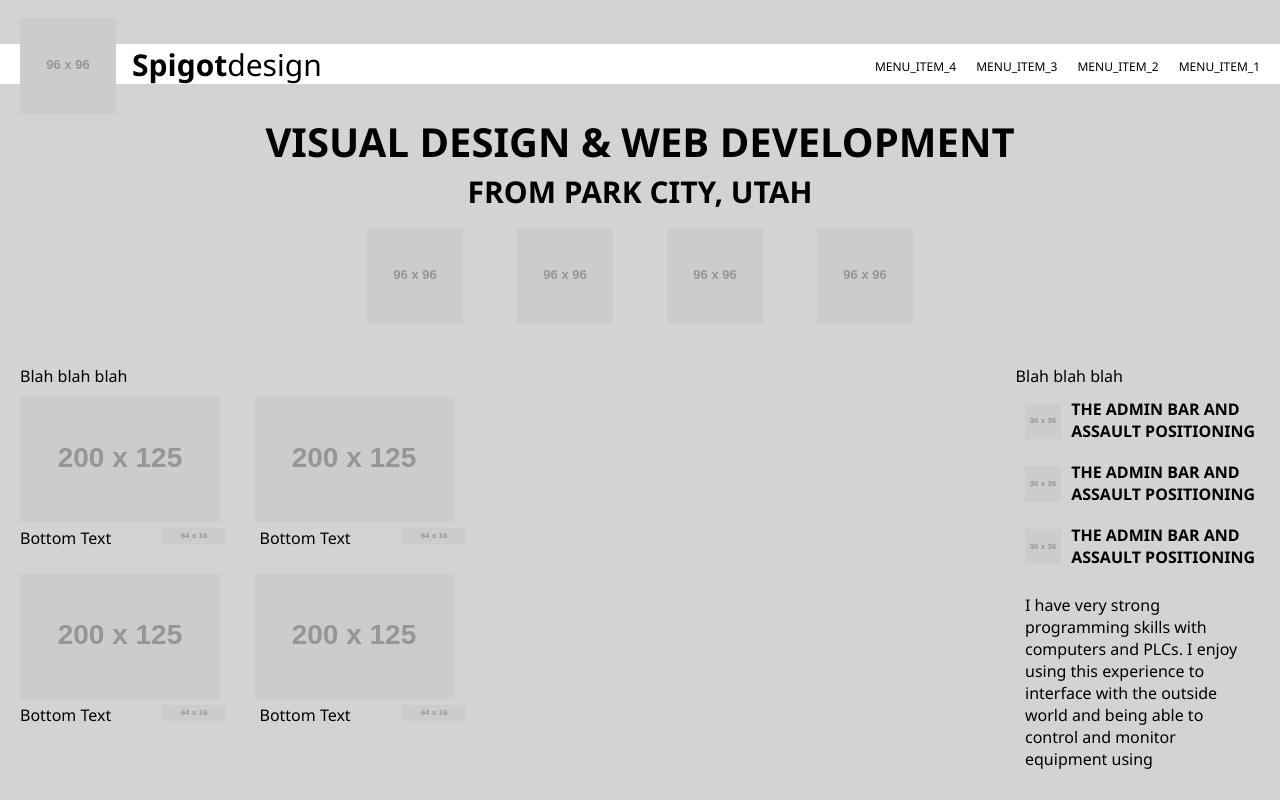
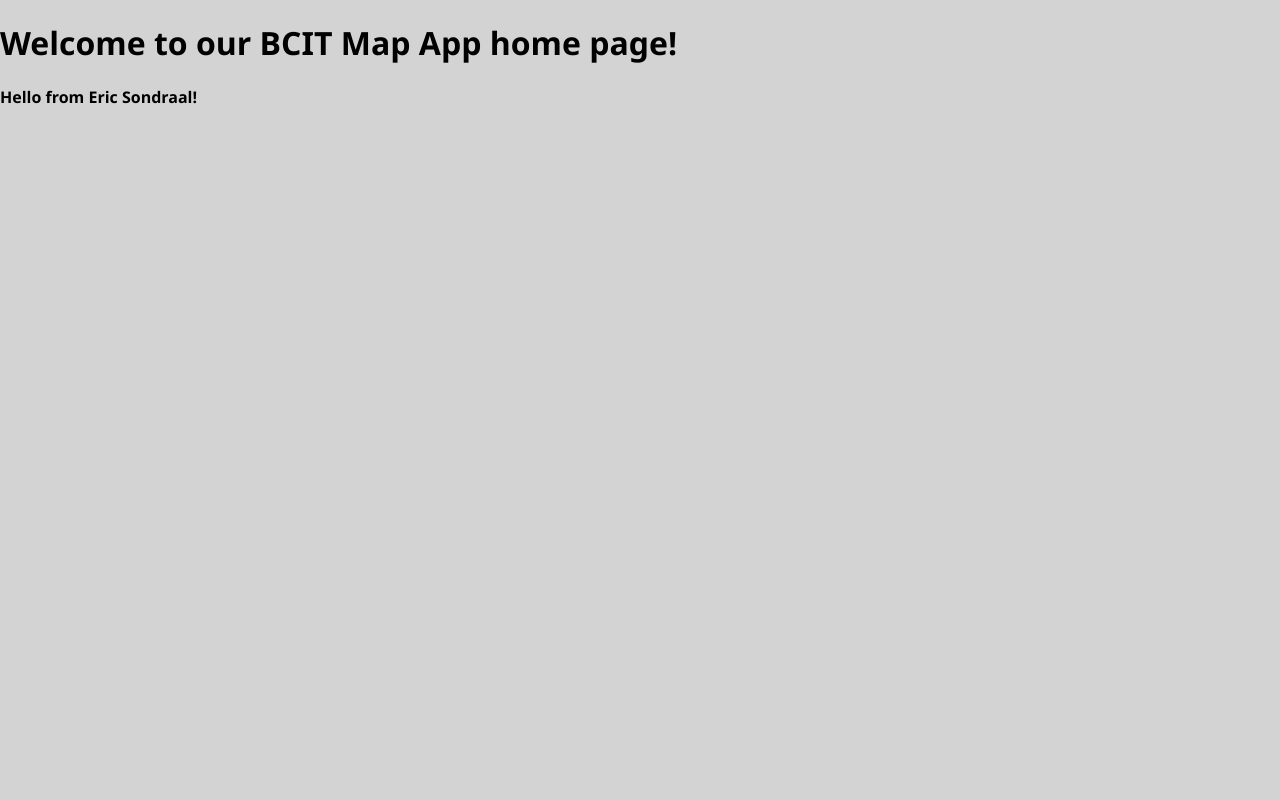
Before and after one commit to melocoh/project14, a plain HTML site: page index.html in a window 1280 px wide. Drawn offline with Linux system fonts and the light colour scheme; placeholder pictures from the web are drawn by us.

Commit message:
fixed some errors

```diff
--- a/index.html
+++ b/index.html
@@ -1,113 +1,15 @@
 <!DOCTYPE html>
 <html>
     <head>
-        <title>COMP 1536 - Lab 04</title>
+        <title>git lab example</title>
         <meta charset="utf-8"/>
-        <meta name="description" content="Eric Sondraal's 1536 Lab 04.">
+        <meta name="description" content="git lab example">
         <link rel="stylesheet" href="styles.css">
     </head>
     <body>
         <div id="content">
-            <table id="TopHTable">
-                <tr id="TopHTR"></tr>
-            </table>
-            <div>
-                <img src="https://dummyimage.com/96x96/555/fff" alt="Icon" id="MainIcon">
-                <ul>
-                    <li class="hMenu" id="hMenu1">MENU_ITEM_1</li>
-                    <li class="hMenu" id="hMenu2">MENU_ITEM_2</li>
-                    <li class="hMenu" id="hMenu3">MENU_ITEM_3</li>
-                    <li class="hMenu" id="hMenu4">MENU_ITEM_4</li>
-                </ul>
-            </div>
-            <div id="LogoText">
-                <b>Spigot</b>design
-            </div>
-            <br class="LowResLineBreak">
-            <br class="LowResLineBreak">
-            <div id="line1">
-                <b>VISUAL DESIGN &amp; WEB DEVELOPMENT</b>
-            </div>
-            <div id="line2">
-                <b>FROM PARK CITY, UTAH</b>
-            </div>
-            <p id="pCircleImages">
-                <img src="https://dummyimage.com/96x96/cf2600/ffffff&text=Design" alt="Design Icon" id="DesignIcon" class="CircleImage">
-                <img src="https://dummyimage.com/96x96/cf9b00/ffffff&text=Develop" alt="Decelop Icon" id="DevelopIcon" class="CircleImage">
-                <br class="LowResLineBreak">
-                <img src="https://dummyimage.com/96x96/20990e/ffffff&text=Support" alt="Decelop Icon" id="SupportIcon" class="CircleImage">
-                <img src="https://dummyimage.com/96x96/236da6/ffffff&text=Host" alt="Decelop Icon" id="HostIcon" class="CircleImage">
-            </p>
-            <div id="leftoptext">
-                Blah blah blah
-                <span id="righttoptext">
-                    Blah blah blah
-                </span>
-            </div>
-
-
-
-
-
-            <table id="BottomRightTable">
-                <tr id="BottomRightTR">
-                    <th id="BottomRightTH">
-                        <div id="BottomRightText1">
-                            <b>THE ADMIN BAR AND<br>
-                            ASSAULT POSITIONING</b>
-                        </div>
-                        <img src="https://dummyimage.com/36x36/301f0a/ffffff" alt="Brown" id="BottomRightImage1">
-                        <br>
-                        <div id="BottomRightText2">
-                            <b>THE ADMIN BAR AND<br>
-                            ASSAULT POSITIONING</b>
-                        </div>
-                        <img src="https://dummyimage.com/36x36/2a850c/ffffff" alt="Green" id="BottomRightImage2">
-                        <br>
-                        <div id="BottomRightText3">
-                            <b>THE ADMIN BAR AND<br>
-                            ASSAULT POSITIONING</b>
-                        </div>
-                        <img src="https://dummyimage.com/36x36/cf4444/ffffff" alt="Red" id="BottomRightImage3">
-                        <br>
-                        <div id="BottomRightText4">
-                            I have very strong programming skills with computers and PLCs. I enjoy using this experience to interface with the outside world and being able to control and monitor equipment using
-                        </div>
-                    </th>
-                </tr>
-            </table>
-
-
-
-
-
-
-
-            <div id="BottomLeftHolder">
-                <img src="https://dummyimage.com/200x125/072f4d/ffffff" alt="Blue Graph" id="BlueImage">
-                <img src="https://dummyimage.com/200x125/4dc238/ffffff" alt="Green Graph" id="GreenImage">
-                <br>
-                <div id="BottomBlueRecText">
-                    Bottom Text
-                </div>
-                <img src="https://dummyimage.com/64x16/cf2600/ffffff" alt="Circle" id="BorromBlueRecCircles">
-                <div id="BottomGreenRecText">
-                    Bottom Text
-                </div>
-                <img src="https://dummyimage.com/64x16/cf2600/ffffff" alt="Circle" id="BorromGreenRecCircles">
-                <br>
-                <img src="https://dummyimage.com/200x125/5c4c1d/ffffff" alt="Brown Graph" id="BrownImage">
-                <img src="https://dummyimage.com/200x125/595959/ffffff" alt="Gray Graph" id="GrayImage">
-                <br>
-                <div id="BottomBrownRecText">
-                    Bottom Text
-                </div>
-                <img src="https://dummyimage.com/64x16/cf2600/ffffff" alt="Circle" id="BorromBrownRecCircles">
-                <div id="BottomGrayRecText">
-                    Bottom Text
-                </div>
-                <img src="https://dummyimage.com/64x16/cf2600/ffffff" alt="Circle" id="BorromGrayRecCircles">
-            </div>
+            <h1>Welcome to our BCIT Map App home page!</h1>
+            <h4>Hello from Eric Sondraal!</h4>
         </div>
     </body>
 </html>
```
Also changed, not shown: 1 other file.
